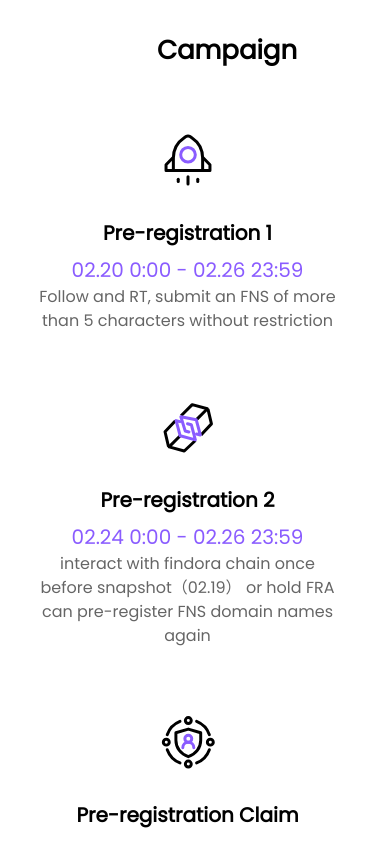
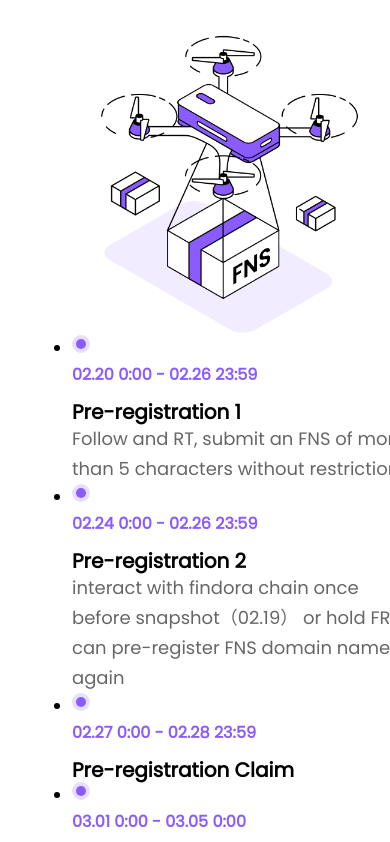
Before and after one commit to findora-name-service/fns-home, a React (Create React App) app: page / in a window 390 px wide. Shown: the part 960-1802 px from the top of the page. Built offline with nearby package versions, Linux system fonts and the light colour scheme.

Commit message:
fix: campaign page

```diff
--- a/src/components/Home6/index.less
+++ b/src/components/Home6/index.less
@@ -1,6 +1,6 @@
 
 .Home6{
-  height: 100vh;
+  height: 100vh !important;
   width: 100%;
   max-width: 1200px;
   margin: 0 auto;
@@ -11,91 +11,82 @@
   justify-content: center;
   padding-top: 80px;
 
-  .facts_box_list2 {
+.Campaign_box{
+  width: 100%;
   display: flex;
-    width: 1200px;
-    margin-top: 90px;
-    overflow-x: auto;
-    transition: scroll-left 0.3s ease-in-out;
-
-    &::-webkit-scrollbar {
-      width: 6px;
+  justify-content: space-between;
+  .Campaign_letf{
+    img{
+      width: 500px;
+      height: 500px;
       }
-
-    .empty {
-      border: none;
   }
-
-    li {
-      list-style: none;
-      flex-shrink: 0;
-      box-sizing: border-box;
-      width: 350px;
-      margin-right: 75px;
-
+  .Campaign_right{
+    width: 562px;
+    height: 587px;
+    p{
+      margin: 0;
+    }
+    .edition{
+      font-weight: 600;
+font-size: 20px;
+line-height: 120%;
+color: #000000;
+    }
     .campaigntime{
-        font-weight: 500;
-      font-size: 20px;
+      margin-bottom: 10px;
+      font-weight: 600;
+font-size: 16px;
 line-height: 30px;
-      color: #8A5CFF !important;
+color: #8A5CFF;
     }
-      .facts_title {
-        margin: 0;
+    .facts_title{
       font-weight: 400;
-        font-size: 20px;
+font-size: 18px;
 line-height: 30px;
 color: #000000;
 opacity: 0.6;
     }
+    .ant-timeline-item-head-custom{
+      padding: 0;
+    }
+    .ant-timeline{
+      .ant-timeline-item:nth-child(1){
+.ant-timeline-item-tail{
+  border-left-width: 2px;
+  border-left-style: solid;
+  border-image: linear-gradient(to bottom right,rgba(138, 92, 255, 1), rgba(138, 92, 255, 0.8)) 2;}
+      }
+      .ant-timeline-item:nth-child(2){
+        .ant-timeline-item-tail{
+          border-left-width: 2px;
+          border-left-style: solid;
+          border-image: linear-gradient(to bottom right,rgba(138, 92, 255, 0.8), rgba(138, 92, 255, 0.5)) 2;}
+              }
+              .ant-timeline-item:nth-child(3){
+                .ant-timeline-item-tail{
+                  border-left-width: 2px;
+                  border-left-style: solid;
+                  border-image: linear-gradient(to bottom right,rgba(138, 92, 255, 0.5), rgba(138, 92, 255, 0.3)) 2;}
+                      }
+                      .ant-timeline-item:nth-child(4){
+                        .ant-timeline-item-tail{
+                          display: block;
 
-      .edition {
-        margin: 0;
-        font-weight: 600;
-        font-size: 24px;
-        line-height: 120%;
-        color: #000000;
-        margin-bottom: 16px;
-      }
-
-      .list_img {
-        margin-bottom:40px ;
-        img {
-          width: 80px;
-          height: 80px;
-          margin: 0 auto;
+                          border-left-width: 2px;
+                          border-left-style: solid;
+                          border-image: linear-gradient(to bottom right,rgba(138, 92, 255, 0.3), rgba(138, 92, 255, 0)) 2;}
                               }
     }
   }
 }
-
-
   .bottom_container{
     width: 100%;
     display: flex;
     justify-content: space-between;
     align-items: center;
     padding-bottom: 32px;
-    border-bottom: 2px solid #000000;
-    .arrow-btns{
-      display: flex;
-
-      span{
-        display: block;
-        width: 32px;
-        height: 32px;
-        margin: 0 20px;
-      svg{
-        width: 32px;
-        height: 32px;
-        &:hover{
-          path{
-            stroke: rgba(138, 92, 255, 1);
-          }
-        }
-    }
-      }
-    }
-
+    // border-bottom: 2px solid #000000;
     h2{
       font-weight: 600;
       font-size: 48px;
@@ -110,50 +101,81 @@
 @media only screen and (max-width: 576px) {
   .Home6{
     margin-top: 107px;
+    margin-bottom: 160px;
     width: 100%;
     padding:  0 32px;
     height: auto;
-    .facts_box_list2 {
+    .Campaign_box{
+      width: 100%;
+      height: 100%;
       display: flex;
       flex-direction: column;
+      .Campaign_letf{
+        img{
+          display: block;
+          margin: 0 auto;
+          width: 300px;
+          height: 300px;
+          }
+      }
+      .Campaign_right{
         width: 100%;
-      margin-top: 64px;
-      overflow-x:inherit;
-      padding: 0;
-      li {
-       text-align: center;
-        width: 311px;
-        margin-right: 0px;
-        margin-bottom: 64px;
-
-        .facts_title {
-          font-weight: 400;
-          font-size: 16px;
-          line-height: 24px;
+        p{
+          margin: 0;
         }
-        .edition {
+        .edition{
           font-weight: 600;
     font-size: 20px;
     line-height: 120%;
-          margin-bottom: 10px;
+    color: #000000;
         }
         .campaigntime{
-          font-weight: 500;
-        font-size: 20px;
+          margin-bottom: 10px;
+          font-weight: 600;
+    font-size: 16px;
     line-height: 30px;
-        color: #8A5CFF !important;
+    color: #8A5CFF;
         }
-        .list_img {
-          margin-bottom:24px ;
-          img {
-            width: 60px;
-            height: 60px;
-            margin: 0 auto;
+        .facts_title{
+          font-weight: 400;
+    font-size: 18px;
+    line-height: 30px;
+    color: #000000;
+    opacity: 0.6;
+        }
+        .ant-timeline-item-head-custom{
+          padding: 0;
+        }
+        .ant-timeline{
+          .ant-timeline-item:nth-child(1){
+    .ant-timeline-item-tail{
+      border-left-width: 2px;
+      border-left-style: solid;
+      border-image: linear-gradient(to bottom right,rgba(138, 92, 255, 1), rgba(138, 92, 255, 0.8)) 2;}
+          }
+          .ant-timeline-item:nth-child(2){
+            .ant-timeline-item-tail{
+              border-left-width: 2px;
+              border-left-style: solid;
+              border-image: linear-gradient(to bottom right,rgba(138, 92, 255, 0.8), rgba(138, 92, 255, 0.5)) 2;}
+                  }
+                  .ant-timeline-item:nth-child(3){
+                    .ant-timeline-item-tail{
+                      border-left-width: 2px;
+                      border-left-style: solid;
+                      border-image: linear-gradient(to bottom right,rgba(138, 92, 255, 0.5), rgba(138, 92, 255, 0.3)) 2;}
+                          }
+                          .ant-timeline-item:nth-child(4){
+                            .ant-timeline-item-tail{
+                              display: block;
+
+                              border-left-width: 2px;
+                              border-left-style: solid;
+                              border-image: linear-gradient(to bottom right,rgba(138, 92, 255, 0.3), rgba(138, 92, 255, 0)) 2;}
                                   }
         }
       }
     }
-
 
     .bottom_container{
       padding: 0;
--- a/src/components/Home6/index.tsx
+++ b/src/components/Home6/index.tsx
@@ -1,11 +1,13 @@
 import React, { useState, useRef, useEffect } from 'react';
 import { ArrowLeftIcon, ArrowRightIcon } from '../../assets/icons/icons.js';
+import { Timeline } from 'antd';
 
 import l1 from './../../assets/image/Roadmap1.svg';
 import l2 from './../../assets/image/Roadmap2.svg';
 import l3 from './../../assets/image/Roadmap3.svg';
 import l4 from './../../assets/image/Roadmap4.svg';
-
+import  Campaignimg from './../../assets/image/Mask group.png';
+import dian from './../../assets/image/Group 2576.svg'
 import './index.less';
 
 export interface IHome6 {
@@ -16,119 +18,42 @@
   const list = [
     ['Pre-registration 1', 'Follow and RT, submit an FNS of more than 5 characters without restriction',  'l1','02.20 0:00 - 02.26 23:59'],
     ['Pre-registration 2', 'interact with findora chain once before snapshot（02.19） or hold FRA can pre-register FNS domain names again',  'l2','02.24 0:00 - 02.26 23:59'],
-    ['Pre-registration Claim ', 'Pre-registration Claim',  'l3','02.27 0:00 - 02.28 23:59'],
+    ['Pre-registration Claim ', '',  'l3','02.27 0:00 - 02.28 23:59'],
     ['Hello ETHDenver', 'A limited number of 10,000 FNS will be sold for free（only need gas）. without restriction.', 'l4','03.01 0:00 - 03.05 0:00'],
   ];
-  const cardListDom:any = useRef(null);
-  const [initWidth, setInitWidth] = useState<number>();
-  let timerLeft:any = null;
-  let timerRight:any = null;
 
-  useEffect(() => {
-    const screenWidth = document.body.clientWidth;
-    const startPositionLeft = (screenWidth - 1200) / 2;
-    setInitWidth(startPositionLeft);
-  }, []);
 
-  function handleOnClickArrow(flag:any) {
-    return (e:any) => {
-      const screenWidth = document.body.clientWidth;
-      const startPositionLeft = (screenWidth - 1200) / 2;
-
-      if (flag === 'left') {
-        clearInterval(timerRight);
-        clearInterval(timerLeft);
-
-        const newPosition = cardListDom.current.scrollLeft + 360 + startPositionLeft / 2;
-
-        timerLeft = setInterval(function () {
-          const oldPosition = cardListDom.current.scrollLeft;
-
-          if (oldPosition + cardListDom.current.offsetWidth >= cardListDom.current.scrollWidth) {
-            clearInterval(timerLeft);
-          }
-
-          let speed = (newPosition - oldPosition) / 10;
-          speed = speed > 0 ? Math.ceil(speed) : Math.floor(speed);
-
-          if (oldPosition >= newPosition) {
-            clearInterval(timerLeft);
-          }
-
-          cardListDom.current.scrollLeft = oldPosition + speed;
-        }, 30);
-      }
-
-      if (flag === 'right') {
-        clearInterval(timerLeft);
-        clearInterval(timerRight);
-
-        const newPosition = cardListDom.current.scrollLeft - 360 - startPositionLeft / 2;
-
-        timerRight = setInterval(function () {
-          const oldPosition = cardListDom.current.scrollLeft;
-
-          if (oldPosition === 0) {
-            clearInterval(timerRight);
-          }
-
-          let speed = (oldPosition - newPosition) / 10;
-          speed = speed > 0 ? Math.ceil(speed) : Math.floor(speed);
-
-          if (oldPosition <= newPosition) {
-            clearInterval(timerRight);
-          }
-          cardListDom.current.scrollLeft = oldPosition - speed;
-        }, 30);
-      }
-    };
-  }
 
   return (
 
       <div className="Home6 hometest" id="Home6"  >
         <div className="bottom_container">
-          <h2>Campaign</h2>
-          {list.length > 3 && (
-            <div className="arrow-btns">
-             <ArrowLeftIcon  onClick={handleOnClickArrow('right')}/>
-             <ArrowRightIcon onClick={handleOnClickArrow('left')}/>
-            </div>
-          )}
+          {/* <h2>Campaign</h2> */}
         </div>
-        <ul className="facts_box_list2" ref={cardListDom}>
-          {list &&
+        <div className='Campaign_box'>
+<div className='Campaign_letf'>
+
+      <img src={Campaignimg} alt="" />
+</div>
+<div className='Campaign_right'>
+<Timeline>
+{list &&
             list.map((item, index) => {
-              var logo1;
 
-              switch (item[2]) {
-                case 'l1':
-                  logo1 = l1;
-                  break;
-                case 'l2':
-                  logo1 = l2;
-                  break;
-                case 'l3':
-                  logo1 = l3;
-                  break;
-                case 'l4':
-                  logo1 = l4;
-                  break;
-
-              }
               return (
-                <li key={index}>
-              <div className="list_img">{item[2] && <img src={logo1} alt="" />}</div>
+                  <Timeline.Item key={index} color={'#8A5CFF'} dot={<img src={dian} alt=''/> }>
                   <div>
+                  <p className="campaigntime">{item[3]}</p>
                   <p className="edition">{item[0]}</p>
-                  <p className="campaigntime">{item[3]}</p>
                   <p className="facts_title">{item[1]}</p>
                   </div>
-                </li>
+             </Timeline.Item>
               );
             })}
+            </Timeline>
+</div>
 
-        </ul>
+        </div>
 
         </div>
 
```
Also changed, not shown: src/assets/image/Group 2576.svg (added), src/assets/image/Mask group.png (added). Lines whose indentation alone changed are shown as unchanged.
